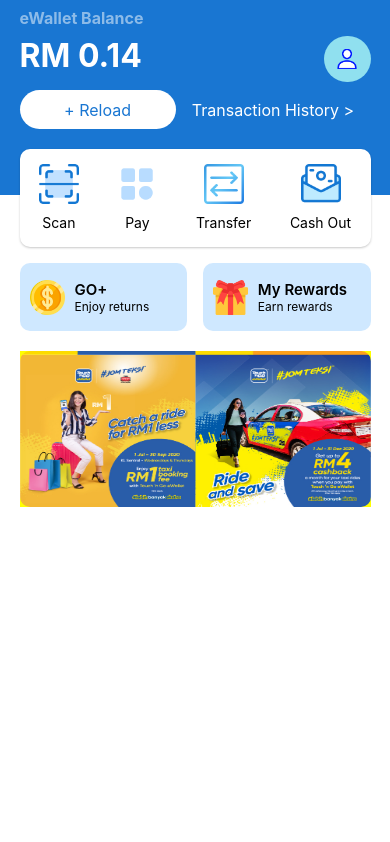
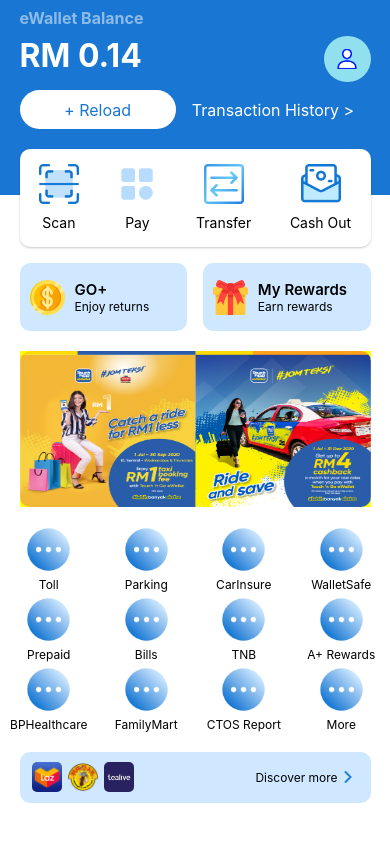
Before and after one commit to Ganthology/tng-clone, a React Native app: screen /Homescreen in a window 390 px wide. Built offline with nearby package versions, Linux system fonts and the light colour scheme.

Commit message:
Add rewards section, ads image, services section, discover more button to homescreen mid section

```diff
--- a/components/HomescreenMid.js
+++ b/components/HomescreenMid.js
@@ -8,7 +8,10 @@
   Dimensions,
 } from 'react-native';
 import RewardsSection from './RewardsSection';
+import ServicesSection from './ServicesSection';
 import adImage from '../assets/adImage.jpg';
+import {rightArrow} from '../assets/icons';
+import {lazadaLogo, tealiveLogo, mrdiyLogo} from '../assets/brands';
 
 const HomeScreenMid = () => {
   return (
@@ -18,6 +21,20 @@
       </View>
       <View style={styles.adContainer}>
         <Image source={adImage} style={styles.adImage} />
+      </View>
+      <View style={styles.servicesContainer}>
+        <ServicesSection />
+      </View>
+      <View style={styles.discoverMoreContainer}>
+        <View style={styles.discoverMoreBrandsContainer}>
+          <Image style={styles.discoverMoreBrandsLogo} source={lazadaLogo} />
+          <Image style={styles.discoverMoreBrandsLogo} source={mrdiyLogo} />
+          <Image style={styles.discoverMoreBrandsLogo} source={tealiveLogo} />
+        </View>
+        <TouchableOpacity style={styles.discoverMoreButton}>
+          <Text style={styles.discoverMoreLabel}>Discover more</Text>
+          <Image style={styles.discoverMoreArrow} source={rightArrow} />
+        </TouchableOpacity>
       </View>
     </View>
   );
@@ -48,4 +65,38 @@
     borderRadius: 10,
     resizeMode: 'stretch',
   },
+  servicesContainer: {
+    marginTop: 20,
+  },
+  discoverMoreContainer: {
+    marginTop: 10,
+    width: width * 0.9,
+    height: width * 0.13,
+    backgroundColor: '#cfe8ff',
+    borderRadius: 10,
+    flexDirection: 'row',
+    justifyContent: 'space-between',
+    alignItems: 'center',
+  },
+  discoverMoreBrandsContainer: {
+    flexDirection: 'row',
+    width: width * 0.3,
+    justifyContent: 'space-around',
+    paddingLeft: 10,
+  },
+  discoverMoreBrandsLogo: {width: 30, height: 30, borderRadius: 5},
+  discoverMoreButton: {
+    flexDirection: 'row',
+    justifyContent: 'space-around',
+    alignItems: 'center',
+    width: width * 0.3,
+    paddingRight: 15,
+  },
+  discoverMoreLabel: {
+    fontSize: 12,
+  },
+  discoverMoreArrow: {
+    width: 12,
+    height: 12,
+  },
 });
```
